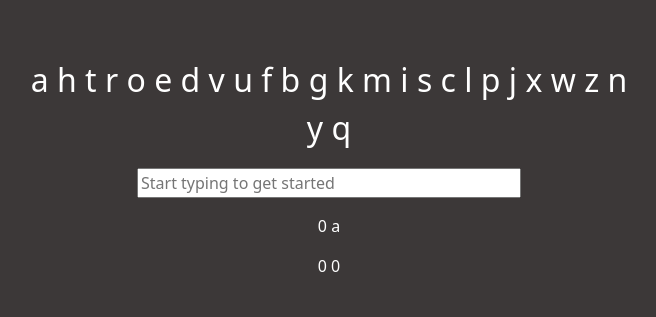
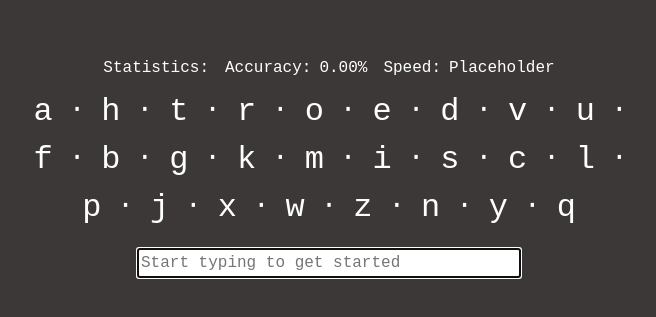
Before and after one commit to hajile7/TyperV1, an Angular app: page / in a window 1280 px wide. Shown: the part 193-510 px from the top of the page, without its empty margins (299-955 px from the left). Built offline with nearby package versions, Linux system fonts and the light colour scheme.

Commit message:
typing space now resets after each round, input is focused, and minor changes

```diff
--- a/src/app/components/typing-space/typing-space.component.html
+++ b/src/app/components/typing-space/typing-space.component.html
@@ -1,22 +1,26 @@
 <div class="container-fluid d-flex align-items-center" style="height: 90vh;">
     <div class="row w-100">
+      <div class="col-6 offset-3 text-center" style="font-size: 1rem; padding-bottom: 1vh;">
+        Statistics:&emsp;Accuracy:&ensp;{{this.accuracy}}&emsp;Speed:&ensp;Placeholder
+      </div>
         <div class="col-6 offset-3 text-center" style="font-size: 2rem;">
             <span *ngFor="let char of testArr; let i = index"
                   [ngClass]="{'correct': correctStatus[i], 'incorrect': correctStatus[i] === false}">
               {{char}}
+              <span *ngIf="i < testArr.length - 1">&#8901;</span>
             </span>
           </div>
           <div class="col-6 offset-3 text-center" style="padding-top: 2vh;">
-            <input type="text" style="width: 30vw;" placeholder="Start typing to get started" (keydown)="onInput($event)">
+            <input #textInput type="text" style="width: 30vw;" placeholder="Start typing to get started" (keydown)="onInput($event)">
           </div>
-        <div class="col-6 offset-3 text-center" style="padding-top: 2vh;">
+        <!-- <div class="col-6 offset-3 text-center" style="padding-top: 2vh;">
             {{this.totalKeysPressed}}
             {{this.prevChar}}
             {{this.currChar}}
         </div>
         <div class="col-6 offset-3 text-center" style="padding-top: 2vh;">
             {{this.correctKeys}}
-            {{this.accuracy}}
-        </div>
+            {{this.accuracy}}%
+        </div> -->
     </div>
 </div>
--- a/src/app/components/typing-space/typing-space.component.ts
+++ b/src/app/components/typing-space/typing-space.component.ts
@@ -1,5 +1,5 @@
 import { CommonModule } from '@angular/common';
-import { Component } from '@angular/core';
+import { Component, ElementRef, ViewChild, } from '@angular/core';
 
 @Component({
   selector: 'app-typing-space',
@@ -42,9 +42,16 @@ export class TypingSpaceComponent {
 
   correct: boolean = false;
 
-  accuracy: number = 0;
+  accuracy: string = "0.00%";
 
   test: string = "test";
+
+  @ViewChild('textInput') textInput!: ElementRef;
+
+  //use AfterViewInit because DOM elements may not be available for manipulation with ngOnInit
+  ngAfterViewInit() {
+    this.textInput.nativeElement.focus();
+  }
 
   getRandomInt():number {
     return this.rand = Math.floor(Math.random() * (this.arrSize));
@@ -56,7 +63,25 @@ export class TypingSpaceComponent {
 
   getNextChar() {
     this.prevChar = this.currChar;
-    this.currChar = this.testArr[this.includedKeysPressed]
+    this.currChar = this.testArr[this.includedKeysPressed];
+    if(this.includedKeysPressed == this.testArr.length) {
+      this.startNewInstance();
+    }
+  }
+
+  startNewInstance() {
+    this.includedKeysPressed = 0;
+    this.excludedKeysPressed = 0;
+    this.totalKeysPressed = 0;
+    this.correctKeys = 0;
+    this.accuracy = "0.00%";
+    this.correctStatus = [];
+    this.testArr = this.shuffleArray(this.testArr);
+    this.currChar = this.testArr[0];
+    //use timeout to ensure character before reset is also cleared from input
+    setTimeout(() => {
+      this.textInput.nativeElement.value = "";
+    }, 0);
   }
 
   onInput(event: any) {
@@ -82,9 +107,9 @@ export class TypingSpaceComponent {
 
   }
 
-  calcAccuracy(): number {
+  calcAccuracy(): string {
     this.totalKeysPressed = this.includedKeysPressed + this.excludedKeysPressed;
-    return this.accuracy = Number.parseFloat((this.correctKeys/this.totalKeysPressed).toFixed(2));
+    return this.accuracy = ((Number.parseFloat((this.correctKeys/this.totalKeysPressed).toFixed(4))) * 100).toFixed(2) + "%";
   }
 
   shuffleArray(arr: string[]): string[] {
--- a/src/styles.css
+++ b/src/styles.css
@@ -1,2 +1,2 @@
 html {background-color: #3c3838; color: white}
-div {background-color: #3c3838;  color: white}
+div {background-color: #3c3838;  color: white; font-family: 'Courier New', Courier, monospace}
```
